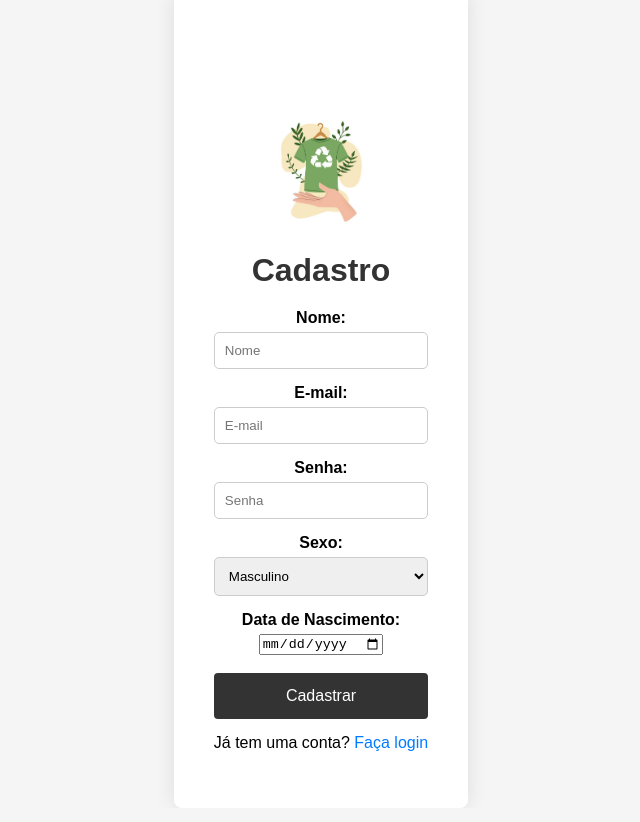
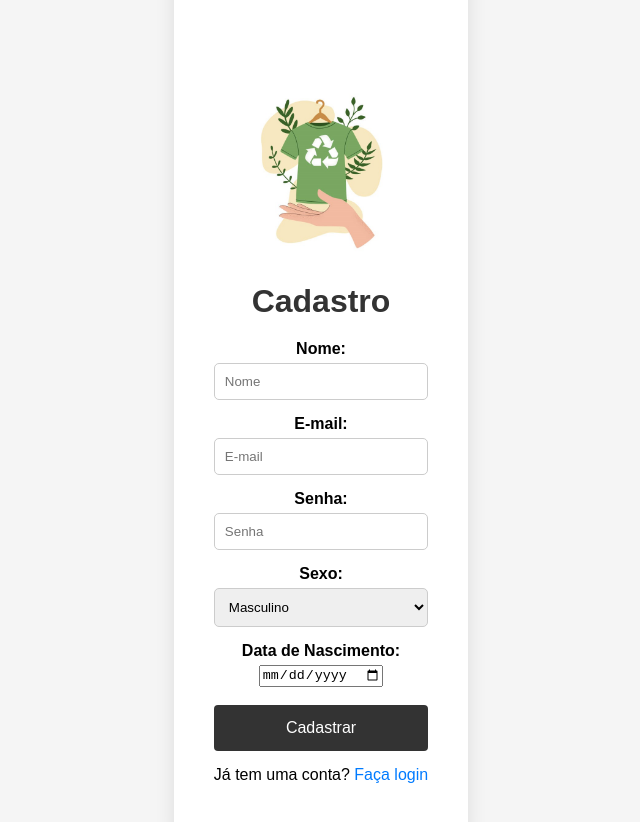
Before and after one commit to crisfujihara/crisfujihara.github.io, a plain HTML site: page cadastro.html in a window 1280 px wide. Shown: the whole page, without its empty margins (319-959 px from the left). Drawn offline with Linux system fonts and the light colour scheme.

Commit message:
Update styles.css

```diff
--- a/styles.css
+++ b/styles.css
@@ -123,7 +123,7 @@ body, html {
 .cadastro-image {
   display: block;
   width: 100%;
-  max-width: 100px; /* Ajuste conforme necessário */
+  max-width: 150px; /* Ajuste conforme necessário */
   margin: 10px auto; /* Centraliza a imagem horizontalmente com espaço acima e abaixo */
   padding-top: 10px; /* Adiciona espaço adicional acima da imagem */
 }
```
